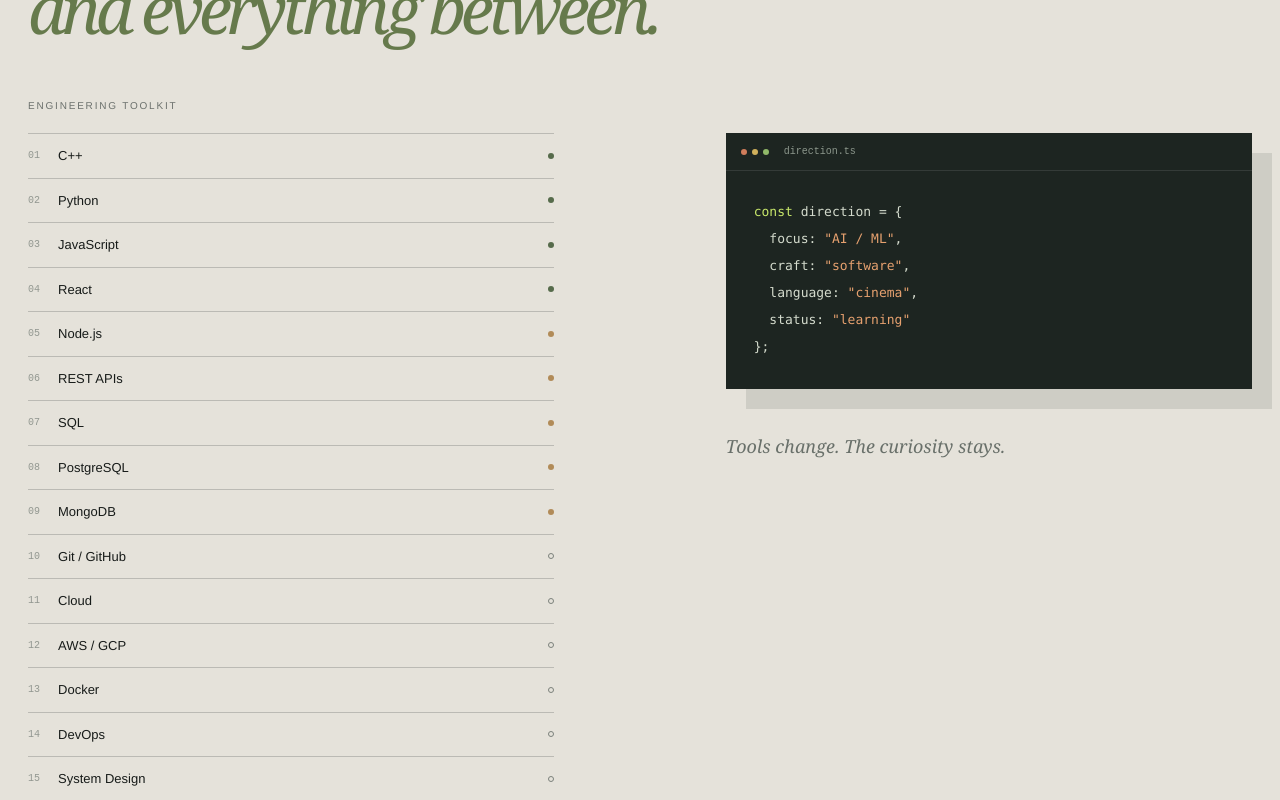
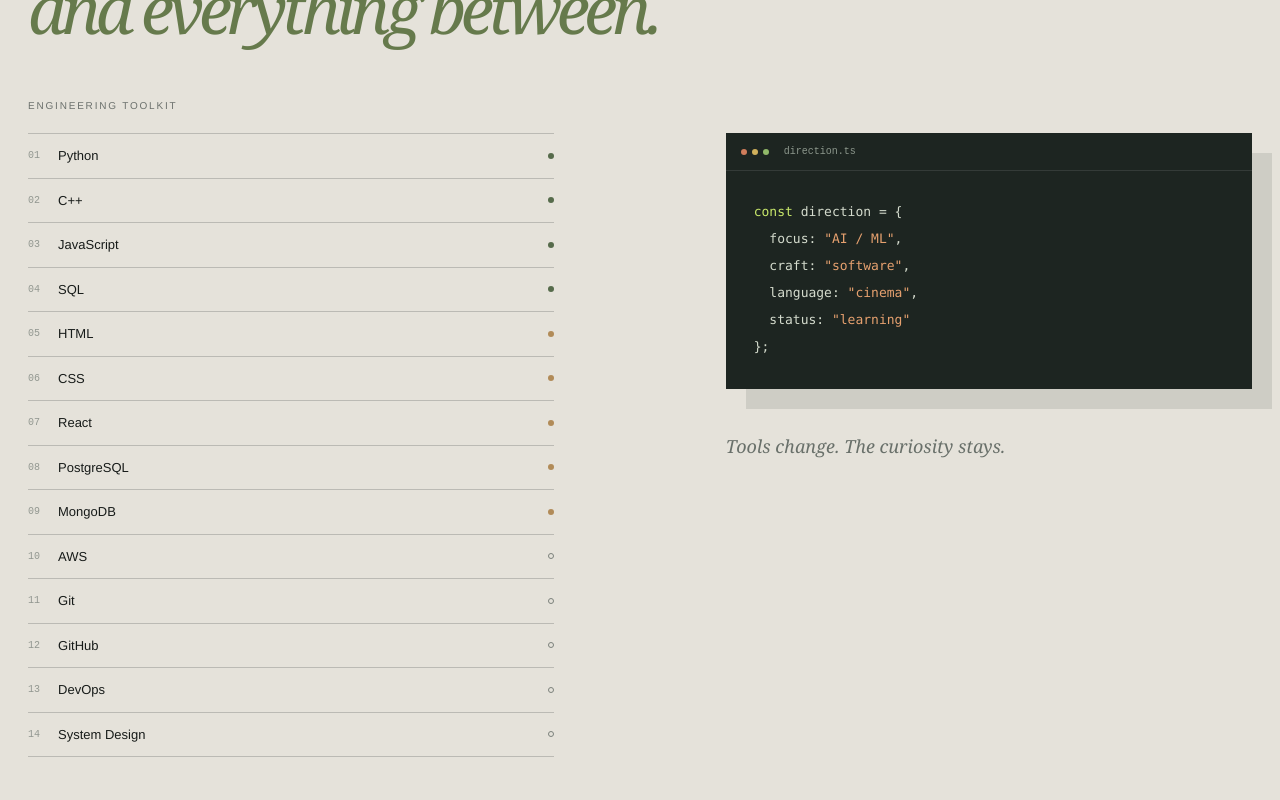
Before and after one commit to Goofy105114/portfolio, a Next.js app: page / in a window 1280 px wide. Shown: the part 4320-5120 px from the top of the page. Built offline with nearby package versions, Linux system fonts and the light colour scheme.

Commit message:
adding resume in portfolio

```diff
--- a/src/app/page.tsx
+++ b/src/app/page.tsx
@@ -13,7 +13,7 @@
   { number: "04", category: "FULL-STACK", title: "Machine Link", description: "A JavaScript project exploring application development and interaction.", tags: ["JavaScript", "Web"], href: "https://github.com/Goofy105114/machine-link-project", code: "machine.connect(user);" },
 ];
 const learning = ["Python", "NumPy", "Pandas", "Matplotlib", "Scikit-learn", "Statistics", "Mathematics for ML", "Machine Learning", "Deep Learning", "NLP", "Computer Vision", "Generative AI", "LLMs", "MLOps", "Data Engineering"];
-const engineering = ["C++", "Python", "JavaScript", "React", "Node.js", "REST APIs", "SQL", "PostgreSQL", "MongoDB", "Git / GitHub", "Cloud", "AWS / GCP", "Docker", "DevOps", "System Design"];
+const engineering = ["Python", "C++", "JavaScript", "SQL", "HTML", "CSS", "React", "PostgreSQL", "MongoDB", "AWS", "Git", "GitHub", "DevOps", "System Design"];
 
 function Arrow() { return <span aria-hidden="true">↗</span>; }
 
```
